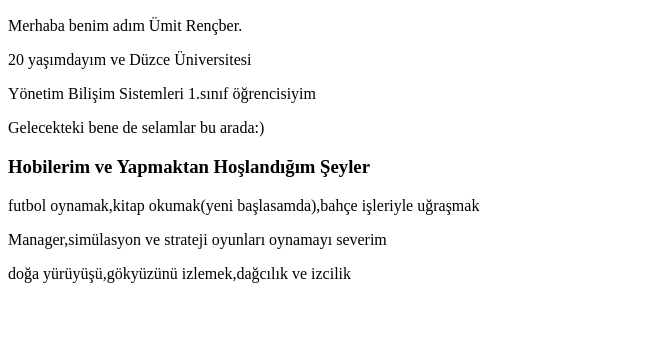
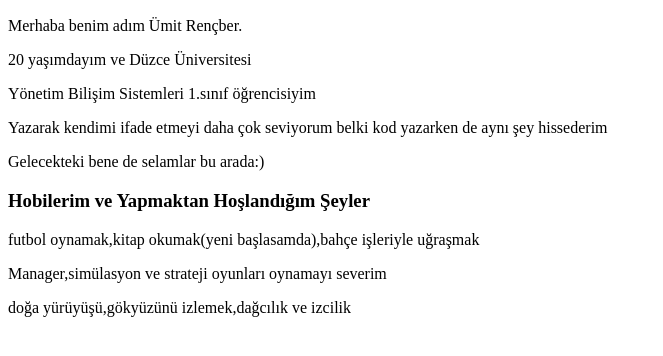
Before and after one commit to umitrencber/patikaodevim, a plain HTML site: page index.html in a window 1280 px wide. Shown: the part 96-452 px from the top of the page, without its empty margins (0-663 px from the left). Drawn offline with Linux system fonts and the light colour scheme.

Commit message:
bir ufak değişiklik daha

```diff
--- a/index.html
+++ b/index.html
@@ -5,12 +5,15 @@
 <p>Merhaba benim adım Ümit Rençber.</p>
 <p>20 yaşımdayım ve Düzce Üniversitesi</p>
 <p>Yönetim Bilişim Sistemleri 1.sınıf öğrencisiyim</p>
+<p>Yazarak kendimi ifade etmeyi daha çok seviyorum belki kod yazarken de aynı şey hissederim<p>
 <p>Gelecekteki bene de selamlar bu arada:)</p>
 
 <h3>Hobilerim ve Yapmaktan Hoşlandığım Şeyler</h3>
 <!-- Hobilerim kısmıda eklendi -->
+
 <p>futbol oynamak,kitap okumak(yeni başlasamda),bahçe işleriyle uğraşmak</p>
 <p>Manager,simülasyon ve strateji oyunları oynamayı severim</p>
 <p>doğa yürüyüşü,gökyüzünü izlemek,dağcılık ve izcilik</p>
+
 <!-- şimdi algoritma dersim var ve 1 saat kaldı hazırlanmam lazım -->
 <!-- halledildi -->
```
